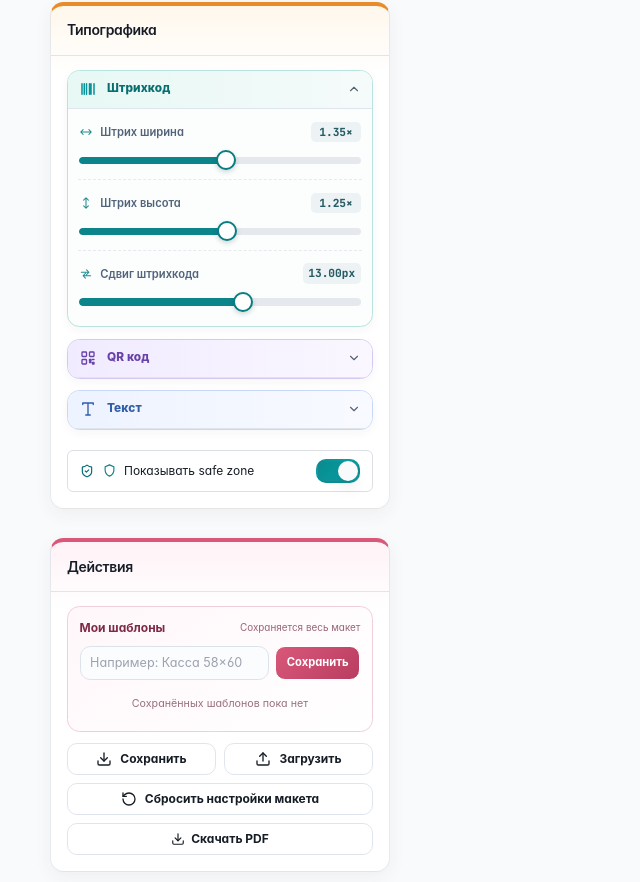
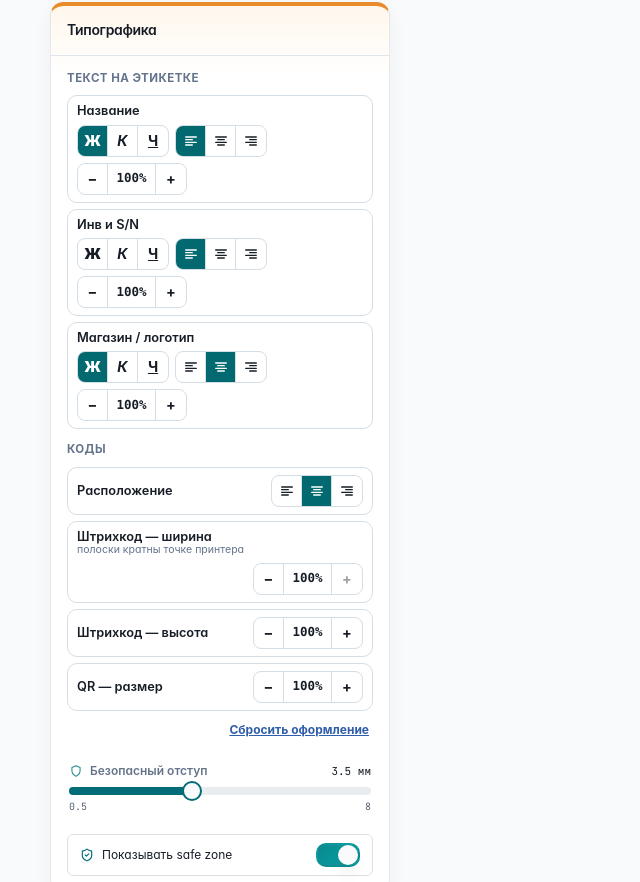
Before and after one commit to dro0ne/Label-Configurator, a plain HTML site: page index.html in a window 1280 px wide. Shown: the part 1322-2204 px from the top of the page, without its empty margins (0-640 px from the left). Drawn offline with nearby package versions, Linux system fonts and the light colour scheme; a web font is replaced by a local one.

Commit message:
Typography panel that actually drives the label (Word-like)
- Title, Inv/S-N, Store: bold / italic / underline, left/center/right, size −/+
- Codes: alignment, barcode width (in whole printer dots, never thinner than 2), barcode height, QR size
- Applies to live preview and print alike; saved in browser; 'Сбросить оформление'
- Old sliders tied to the legacy layout hidden; safe margin and safe-zone toggle kept
- Fix duplicate shield icon on 'Показывать safe zone'

Co-Authored-By: Claude Opus 5.5 <noreply@anthropic.com>

```diff
--- a/index.html
+++ b/index.html
@@ -30,14 +30,15 @@
     </script>
     <link id="theme-dark" rel="stylesheet" href="./theme-dark.css?v=20261102-2">
     <script>document.getElementById('theme-dark').media = window.__lcThemeMedia;</script>
-    <link rel="stylesheet" href="./print-layout.css?v=20261102-5">
-    <link rel="stylesheet" href="./lc-extras.css?v=20261102-4">
+    <link rel="stylesheet" href="./print-layout.css?v=20261102-7">
+    <link rel="stylesheet" href="./lc-extras.css?v=20261102-6">
     <script src="https://cdnjs.cloudflare.com/ajax/libs/jspdf/2.5.1/jspdf.umd.min.js"></script>
     <script src="https://cdnjs.cloudflare.com/ajax/libs/html2canvas/1.4.1/html2canvas.min.js"></script>
     <script defer src="./ux-enhancements.js"></script>
-    <script defer src="./lc-extras.js?v=20261102-5"></script>
+    <script defer src="./lc-extras.js?v=20261102-6"></script>
     <link rel="stylesheet" href="./a4.css?v=20261102-7">
     <script defer src="./a4.js?v=20261102-13"></script>
+    <script defer src="./label-typo.js?v=20261102-1"></script>
   </head>
   <body>
     <div id="root"></div>
@@ -1260,14 +1261,17 @@
     var qr = sheet.querySelector('.lc-print-sheet-qr');
     var portrait = sheet.classList.contains('lc-portrait');
     var rowW = codes.clientWidth * PX_MM, rowH = codes.clientHeight * PX_MM, gap = 2.5 * k;
+    /* «Типографика»: ширина штрихкода и размер QR (1 = максимум, что помещается) */
+    var rootCs = getComputedStyle(document.documentElement);
+    var bcF = parseFloat(rootCs.getPropertyValue('--lt-bc-w')) || 1, qrF = parseFloat(rootCs.getPropertyValue('--lt-qr')) || 1;
     var qrMm = 0;
 
     if (qr) {
       var q = qr.firstElementChild, modules = 21;
       var vb = q && q.getAttribute && q.getAttribute('viewBox');
       if (vb) modules = parseFloat(vb.split(/[\s,]+/)[2]) || 21;
-      var maxQ = Math.min(rowH, (barcode ? 18 : 26) * k);
-      if (barcode && !portrait) maxQ = Math.min(maxQ, rowW * 0.42);
+      var maxQ = Math.min(rowH, (barcode ? 18 : 26) * k * qrF);
+      if (barcode && !portrait) maxQ = Math.min(maxQ, rowW * 0.42 * Math.max(1, qrF));
       if (barcode && portrait) maxQ = Math.min(maxQ, rowH * 0.55);
       var dpm = Math.floor(maxQ / (modules * DOT_MM));
       if (dpm < 2) problems.push('QR слишком мелкий');
@@ -1292,8 +1296,10 @@
         var modulesB = Math.round((maxX - minX) / unit);
         var avail = (portrait || !qr) ? rowW : rowW - qrMm - gap;
         /* тихая зона ≈ 6 модулей с каждой стороны (поля этикетки тоже белые) */
-        var d = Math.min(4, Math.floor(avail / ((modulesB + 12) * DOT_MM)));
-        if (d < 2) { d = Math.max(1, Math.floor(avail / (modulesB * DOT_MM))); problems.push('штрихкод слишком длинный'); }
+        var dMax = Math.min(4, Math.floor(avail / ((modulesB + 12) * DOT_MM)));
+        /* «Ширина» из «Типографики» уменьшает штрихкод, но не тоньше 2 точек на полоску */
+        var d = Math.min(dMax, Math.max(2, Math.floor(avail * bcF / ((modulesB + 12) * DOT_MM))));
+        if (dMax < 2) { d = Math.max(1, Math.floor(avail / (modulesB * DOT_MM))); problems.push('штрихкод слишком длинный'); }
         svg.setAttribute('viewBox', minX + ' 0 ' + (maxX - minX) + ' ' + (barH || 1));
         var bwMm = Math.min(modulesB * d * DOT_MM, avail);
         svg.style.width = bwMm.toFixed(3) + 'mm';
@@ -1451,6 +1457,7 @@
     if (note) { note.hidden = !problem; note.textContent = problem ? '⚠ На этом размере ' + problem + ' — сканер может не прочитать. Выберите этикетку крупнее или отключите Штрих / QR.' : ''; }
   }
   function queueLive() { if (!liveQueued) { liveQueued = true; requestAnimationFrame(renderLive); } }
+  window.__lcRefreshLive = queueLive;
   function onLiveClick(e) {
     var map = [['.lc-print-sheet-title', 'title'], ['.lc-print-sheet-meta', null], ['.lc-print-sheet-barcode', 'inventory'], ['.lc-print-sheet-qr', 'serial'], ['.lc-print-sheet-footer', 'store']];
     for (var i = 0; i < map.length; i++) {
--- /dev/null
+++ b/label-typo.js
@@ -0,0 +1,154 @@
+/* «Типографика» для этикетки — как в Word: жирный / курсив / подчёркнутый, выравнивание и размер
+   для названия, Инв/S/N и магазина; ширина/высота штрихкода, размер QR, выравнивание кодов.
+   Управляет тем же листом, что и превью, и печать (через CSS-переменные --lt-* на <html>). */
+(function () {
+  'use strict';
+
+  var KEY = 'lc-typo-v1';
+  var DEF = {
+    title: { b: 1, i: 0, u: 0, a: 'left', s: 1 },
+    meta:  { b: 0, i: 0, u: 0, a: 'left', s: 1 },
+    store: { b: 1, i: 0, u: 0, a: 'center', s: 1 },
+    codes: { a: 'center' },
+    bcW: 1, bcH: 1, qr: 1
+  };
+  var LIMITS = { s: [0.6, 1.8], bcW: [0.4, 1], bcH: [0.5, 1.6], qr: [0.5, 1.4] };
+  var state = load();
+
+  function clone(o) { return JSON.parse(JSON.stringify(o)); }
+  function load() {
+    var st = clone(DEF);
+    try {
+      var saved = JSON.parse(localStorage.getItem(KEY) || 'null');
+      if (saved) Object.keys(st).forEach(function (k) {
+        if (saved[k] == null) return;
+        if (typeof st[k] === 'object') Object.keys(st[k]).forEach(function (kk) { if (saved[k][kk] != null) st[k][kk] = saved[k][kk]; });
+        else st[k] = saved[k];
+      });
+    } catch (e) {}
+    return st;
+  }
+  function save() { try { localStorage.setItem(KEY, JSON.stringify(state)); } catch (e) {} }
+
+  var ALIGN_FLEX = { left: 'flex-start', center: 'center', right: 'flex-end' };
+  function apply() {
+    var r = document.documentElement.style;
+    ['title', 'meta', 'store'].forEach(function (k) {
+      var t = state[k];
+      r.setProperty('--lt-' + k + '-w', t.b ? '700' : '400');
+      r.setProperty('--lt-' + k + '-i', t.i ? 'italic' : 'normal');
+      r.setProperty('--lt-' + k + '-u', t.u ? 'underline' : 'none');
+      r.setProperty('--lt-' + k + '-a', t.a);
+      r.setProperty('--lt-' + k + '-j', ALIGN_FLEX[t.a]);
+      r.setProperty('--lt-' + k + '-s', String(t.s));
+    });
+    r.setProperty('--lt-codes-j', ALIGN_FLEX[state.codes.a]);
+    r.setProperty('--lt-bc-w', String(state.bcW));
+    r.setProperty('--lt-bc-h', String(state.bcH));
+    r.setProperty('--lt-qr', String(state.qr));
+    if (window.__lcRefreshLive) window.__lcRefreshLive();
+    render();
+  }
+
+  /* ── Панель ────────────────────────────────────────────────────── */
+  var panel = null;
+  function ico(d) { return '<svg viewBox="0 0 24 24" fill="none" stroke="currentColor" stroke-width="1.9" stroke-linecap="round" stroke-linejoin="round" aria-hidden="true">' + d + '</svg>'; }
+  var AL = {
+    left: ico('<path d="M4 6h16M4 10h10M4 14h16M4 18h10"/>'),
+    center: ico('<path d="M4 6h16M7 10h10M4 14h16M7 18h10"/>'),
+    right: ico('<path d="M4 6h16M10 10h10M4 14h16M10 18h10"/>')
+  };
+  var ALN = { left: 'по левому краю', center: 'по центру', right: 'по правому краю' };
+  function textRow(key, label) {
+    return '<div class="lt-row" data-key="' + key + '">' +
+      '<div class="lt-name">' + label + '</div>' +
+      '<div class="lt-tools">' +
+        '<span class="lt-seg">' +
+          '<button type="button" class="lt-btn lt-b" data-f="b" title="Жирный"><b>Ж</b></button>' +
+          '<button type="button" class="lt-btn lt-i" data-f="i" title="Курсив"><i>К</i></button>' +
+          '<button type="button" class="lt-btn lt-u" data-f="u" title="Подчёркнутый"><u>Ч</u></button>' +
+        '</span>' +
+        '<span class="lt-seg">' + ['left', 'center', 'right'].map(function (a) { return '<button type="button" class="lt-btn" data-a="' + a + '" title="' + label + ': ' + ALN[a] + '">' + AL[a] + '</button>'; }).join('') + '</span>' +
+        '<span class="lt-seg lt-size">' +
+          '<button type="button" class="lt-btn" data-step="-1" data-v="s" title="Меньше">−</button>' +
+          '<span class="lt-val" data-v="s"></span>' +
+          '<button type="button" class="lt-btn" data-step="1" data-v="s" title="Больше">+</button>' +
+        '</span>' +
+      '</div></div>';
+  }
+  function numRow(key, label, hint) {
+    return '<div class="lt-row" data-key="' + key + '">' +
+      '<div class="lt-name">' + label + (hint ? '<small>' + hint + '</small>' : '') + '</div>' +
+      '<div class="lt-tools"><span class="lt-seg lt-size">' +
+        '<button type="button" class="lt-btn" data-step="-1" data-v="' + key + '" title="Меньше">−</button>' +
+        '<span class="lt-val" data-v="' + key + '"></span>' +
+        '<button type="button" class="lt-btn" data-step="1" data-v="' + key + '" title="Больше">+</button>' +
+      '</span></div></div>';
+  }
+  function build(container) {
+    panel = document.createElement('div');
+    panel.className = 'lt-panel';
+    panel.setAttribute('data-testid', 'typo-panel');
+    panel.innerHTML =
+      '<div class="lt-head">Текст на этикетке</div>' +
+      textRow('title', 'Название') + textRow('meta', 'Инв и S/N') + textRow('store', 'Магазин / логотип') +
+      '<div class="lt-head">Коды</div>' +
+      '<div class="lt-row" data-key="codes"><div class="lt-name">Расположение</div><div class="lt-tools"><span class="lt-seg">' +
+        ['left', 'center', 'right'].map(function (a) { return '<button type="button" class="lt-btn" data-a="' + a + '" title="Коды ' + ALN[a] + '">' + AL[a] + '</button>'; }).join('') +
+      '</span></div></div>' +
+      numRow('bcW', 'Штрихкод — ширина', 'полоски кратны точке принтера') +
+      numRow('bcH', 'Штрихкод — высота') +
+      numRow('qr', 'QR — размер') +
+      '<div class="lt-foot"><button type="button" class="lt-reset">Сбросить оформление</button></div>';
+    container.insertBefore(panel, container.firstChild);
+    panel.addEventListener('click', onClick);
+    render();
+  }
+  function step(key, dir, sub) {
+    var lim = LIMITS[sub ? 's' : key], cur = sub ? state[key].s : state[key];
+    var next = Math.round((cur + dir * 0.1) * 100) / 100;
+    next = Math.max(lim[0], Math.min(lim[1], next));
+    if (sub) state[key].s = next; else state[key] = next;
+  }
+  function onClick(e) {
+    var b = e.target.closest('button'); if (!b || !panel.contains(b)) return;
+    if (b.classList.contains('lt-reset')) { state = clone(DEF); save(); apply(); return; }
+    var row = b.closest('.lt-row'), key = row && row.getAttribute('data-key'); if (!key) return;
+    if (b.hasAttribute('data-f')) { var f = b.getAttribute('data-f'); state[key][f] = state[key][f] ? 0 : 1; }
+    else if (b.hasAttribute('data-a')) state[key].a = b.getAttribute('data-a');
+    else if (b.hasAttribute('data-step')) step(key, +b.getAttribute('data-step'), b.getAttribute('data-v') === 's');
+    save(); apply();
+  }
+  function render() {
+    if (!panel) return;
+    Array.from(panel.querySelectorAll('.lt-row')).forEach(function (row) {
+      var key = row.getAttribute('data-key'), st = state[key];
+      Array.from(row.querySelectorAll('[data-f]')).forEach(function (b) { var on = !!st[b.getAttribute('data-f')]; b.classList.toggle('is-on', on); b.setAttribute('aria-pressed', String(on)); });
+      Array.from(row.querySelectorAll('[data-a]')).forEach(function (b) { var on = st.a === b.getAttribute('data-a'); b.classList.toggle('is-on', on); b.setAttribute('aria-pressed', String(on)); });
+      Array.from(row.querySelectorAll('.lt-val')).forEach(function (v) {
+        var val = v.getAttribute('data-v') === 's' ? st.s : st;
+        v.textContent = Math.round(val * 100) + '%';
+      });
+      Array.from(row.querySelectorAll('[data-step]')).forEach(function (b) {
+        var sub = b.getAttribute('data-v') === 's', lim = LIMITS[sub ? 's' : key], val = sub ? st.s : st, dir = +b.getAttribute('data-step');
+        b.disabled = dir < 0 ? val <= lim[0] + 1e-9 : val >= lim[1] - 1e-9;
+      });
+    });
+  }
+
+  /* Встраиваем в карточку «Типографика»: старые слайдеры (к старой раскладке) прячем,
+     «Безопасный отступ» и «Показывать safe zone» оставляем — они работают. */
+  function inject() {
+    if (panel && document.body.contains(panel)) return;
+    var safe = document.querySelector('[data-testid="slider-safe-margin"]');
+    var group = document.querySelector('.lc-group-text');
+    if (!safe || !group) return;
+    var container = group.parentElement;
+    var safeRow = safe; while (safeRow.parentElement && safeRow.parentElement !== group.querySelector('.lc-group-body')) safeRow = safeRow.parentElement;
+    build(container);
+    if (safeRow && safeRow.parentElement) { safeRow.classList.add('lt-safe-row'); container.insertBefore(safeRow, panel.nextSibling); }
+    container.classList.add('lt-container');
+  }
+  new MutationObserver(inject).observe(document.body, { childList: true, subtree: true });
+  apply(); inject();
+}());
--- a/lc-extras.css
+++ b/lc-extras.css
@@ -71,3 +71,31 @@ html:not([data-theme="dark"]) [data-testid="page-configurator"]>header{border-bo
 
 /* «Печать списка»: автовыбор на всю ширину, ниже «Только инвентарник» и «Только серийник» */
 @media (min-width:621px){.lc-batch-modes.lc-batch-modes-3{grid-template-columns:1fr 1fr!important}}
+
+/* «Типографика» как в Word: старые слайдеры (к старой раскладке) скрыты */
+.lt-container>.lc-group,.lt-container>.lc-divider{display:none!important}
+.lt-panel{display:flex;flex-direction:column;gap:6px}
+.lt-head{margin:6px 0 2px;font-size:.72rem;font-weight:700;letter-spacing:.04em;text-transform:uppercase;color:var(--lc-pc-muted)}
+.lt-head:first-child{margin-top:0}
+.lt-row{display:flex;flex-wrap:wrap;align-items:center;justify-content:space-between;gap:6px 10px;padding:7px 9px;border:1px solid var(--lc-chip-border);border-radius:10px}
+.lt-name{font-size:.8rem;font-weight:600;line-height:1.2}
+.lt-name small{display:block;font-size:.66rem;font-weight:400;color:var(--lc-pc-muted)}
+.lt-tools{display:flex;flex-wrap:wrap;gap:6px}
+.lt-seg{display:inline-flex;border:1px solid var(--lc-chip-border);border-radius:8px;overflow:hidden}
+[data-testid="panel-settings"] .lt-panel .lt-btn{display:inline-flex!important;align-items:center!important;justify-content:center!important;width:30px!important;min-width:0!important;height:30px!important;min-height:0!important;margin:0!important;padding:0!important;border:0!important;border-right:1px solid var(--lc-chip-border)!important;border-radius:0!important;background:transparent!important;color:inherit!important;box-shadow:none!important;font-size:.9rem!important;cursor:pointer}
+[data-testid="panel-settings"] .lt-panel .lt-seg>.lt-btn:last-child{border-right:0!important}
+[data-testid="panel-settings"] .lt-panel .lt-btn:hover:not(:disabled){background:var(--lc-chip-ring)!important}
+[data-testid="panel-settings"] .lt-panel .lt-btn.is-on{background:var(--lc-chip-active)!important;color:#fff!important}
+[data-testid="panel-settings"] .lt-panel .lt-reset{border:0!important;background:none!important;box-shadow:none!important;height:auto!important;min-height:0!important}
+.lt-row .lt-tools{margin-left:auto}
+.lt-seg>.lt-btn:last-child{border-right:0}
+.lt-btn svg{width:16px;height:16px}
+.lt-btn:hover:not(:disabled){background:var(--lc-chip-ring)}
+.lt-btn.is-on{background:var(--lc-chip-active);color:#fff}
+.lt-btn:disabled{opacity:.35;cursor:default}
+.lt-btn:focus-visible{outline:2px solid var(--lc-chip-active);outline-offset:-2px}
+.lt-val{display:inline-flex;align-items:center;justify-content:center;min-width:48px;padding:0 4px;border-right:1px solid var(--lc-chip-border);font:600 .78rem/1 ui-monospace,Consolas,monospace}
+.lt-foot{display:flex;justify-content:flex-end}
+.lt-reset{border:0;background:none;color:var(--lc-pc-fg);font-size:.75rem;text-decoration:underline;cursor:pointer;padding:4px}
+.lt-safe-row{padding:0 2px}
+@media (max-width:520px){[data-testid="panel-settings"] .lt-panel .lt-btn{width:36px!important;height:36px!important}}
--- a/lc-extras.js
+++ b/lc-extras.js
@@ -35,7 +35,7 @@
 
   var SWITCH_ICONS = {
     'switch-title': 'text', 'switch-inventory-text': 'hash', 'switch-serial-text': 'serial',
-    'switch-store': 'store', 'switch-barcode': 'barcode', 'switch-qr': 'qr', 'switch-safezone': 'shield'
+    'switch-store': 'store', 'switch-barcode': 'barcode', 'switch-qr': 'qr'
   };
   var GROUP_ICONS = { 'lc-group-barcode': 'barcode', 'lc-group-qr': 'qr', 'lc-group-text': 'text' };
   function sliderIcon(text) {
```
Also changed, not shown: print-layout.css (+7 -7 lines).
